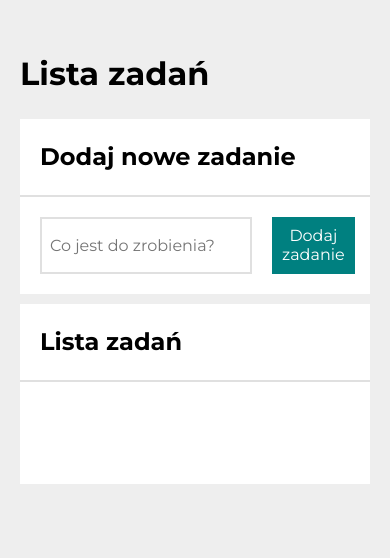
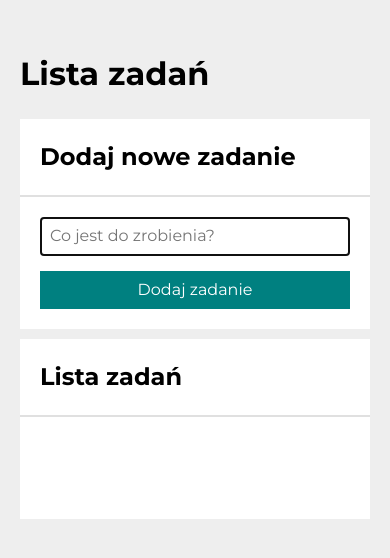
Before and after one commit to Bartosz201/To-do-list, a plain HTML site: page index.html in a window 390 px wide. Drawn offline with nearby package versions, Linux system fonts and the light colour scheme.

Commit message:
Responsiveness for mobile devices

```diff
--- a/css/form.css
+++ b/css/form.css
@@ -4,6 +4,14 @@
     grid-column-gap: 20px;
     padding: 20px;
 }
+
+@media (max-width: 767px) {
+    .form {
+        grid-template-columns: 1fr;
+        grid-row-gap: 15px;
+    }
+}
+
 
 .form__input {
     padding: 8px;
--- a/index.html
+++ b/index.html
@@ -28,7 +28,7 @@
         <section class="content__section">
             <h2 class="content__header">Dodaj nowe zadanie</h2>
             <form class="form js-form">
-                <input class="form__input js-newTask" name="task" placeholder="Co jest do zrobienia?">
+                <input autofocus class="form__input js-newTask" name="task" placeholder="Co jest do zrobienia?">
                 <button class="form__button">Dodaj zadanie</button>
             </form>
         </section>
```
